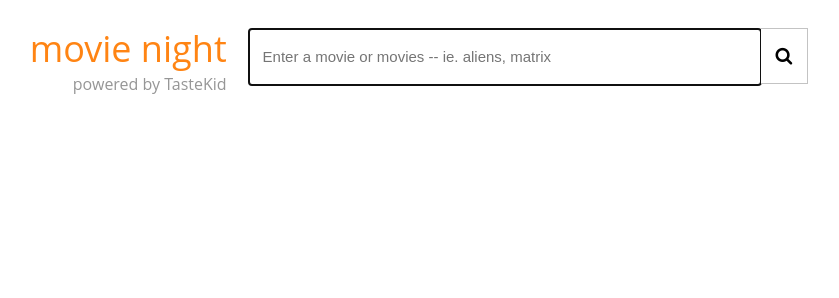
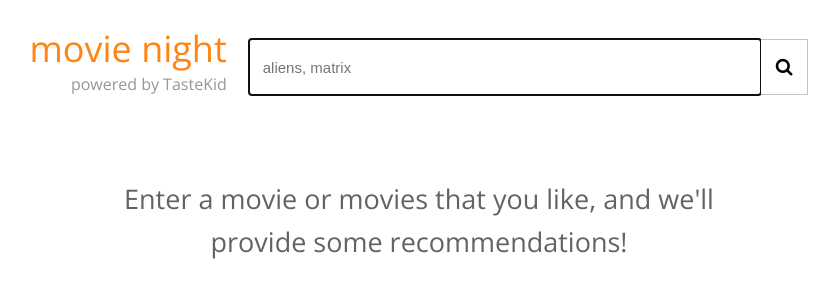
Before and after one commit to carly-williams/movie-recommendation, a plain HTML site: page index.html in a window 1280 px wide. Shown: the whole page, without its empty margins (221-1060 px from the left). Drawn offline with nearby package versions, Linux system fonts and the light colour scheme.

Commit message:
Add introduction.

```diff
--- a/css/styles.css
+++ b/css/styles.css
@@ -15,6 +15,7 @@ body {
 
 header {
 	display: flex;
+	align-items: flex-end;
 	justify-content: center;
 	margin: 24px 20px 38px 20px;
 }
@@ -34,10 +35,6 @@ section {
 	color: #969696;
 }
 
-.search {
-	margin-top: 4px;
-}
-
 .query {
   width: 32rem;
   font-size: 15px;
@@ -55,6 +52,15 @@ section {
   border-left: 0;
   font-size: 18px;
   cursor: pointer;
+}
+
+.intro {
+	text-align: center;
+	font-size: 27px;
+	margin-top: 82px;
+	line-height: 43px;
+	width: 50%;
+	color: #636363;
 }
 
 .txt-label {
--- a/index.html
+++ b/index.html
@@ -2,9 +2,10 @@
 <html lang="en">
 <head>
 	<meta charset="UTF-8">
-	<title>API Hack - TasteKid</title>
+	<title>Movie Night</title>
 	<link rel="stylesheet" href="css/styles.css">
 	<link rel="stylesheet" href="https://maxcdn.bootstrapcdn.com/font-awesome/4.6.1/css/font-awesome.min.css">
+	<link href='//fonts.googleapis.com/css?family=Open+Sans' rel='stylesheet' type='text/css'>
 </head>
 <body>
 	<header>
@@ -13,9 +14,12 @@
 			<div class="subtitle">powered by TasteKid</div>
 		</div>
 		<div class="search">
-			<input class="query" type="text" placeholder='Enter a movie or movies -- ie. aliens, matrix' name="movie" size="30" autofocus required><button class="btn-search"><i class="fa fa-search" aria-hidden="true"></i></button>
+			<input class="query" type="text" placeholder='aliens, matrix' name="movie" size="30" autofocus required><button class="btn-search"><i class="fa fa-search" aria-hidden="true"></i></button>
 		</div>
 	</header>
+	<section class="intro">
+		<div>Enter a movie or movies that you like, and we'll provide some recommendations!</div>
+	</section>
 	<section>
 		<div class="txt-label">if you like</div>
 		<div class="movie-entered"></div>
--- a/js/app.js
+++ b/js/app.js
@@ -9,6 +9,7 @@ $(document).ready( function() {
 		$('.movie-teaser').text('');
 		$('.movie-youtube').html('');
 		$(".txt-label").css("display", "none");
+		$(".intro").css("display", "none");
 	}
 
 	function submitQuery() {
```
